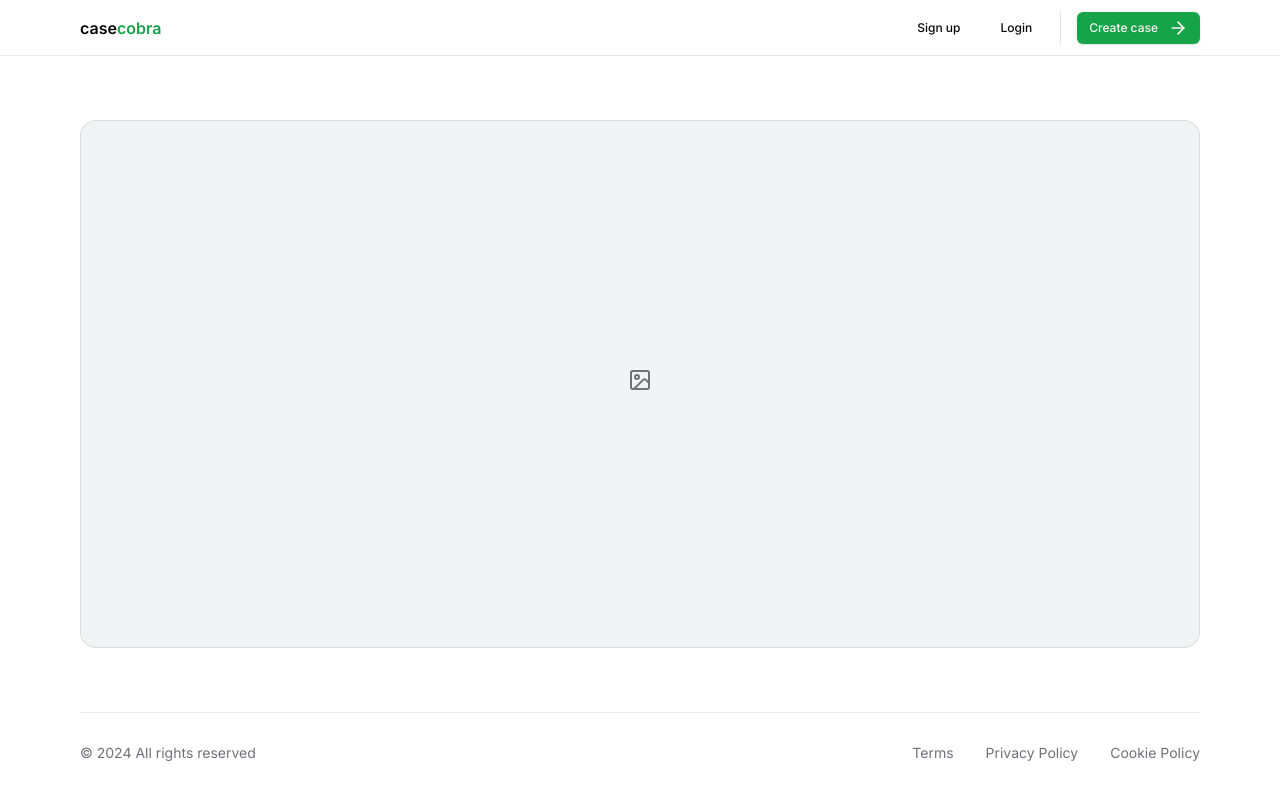
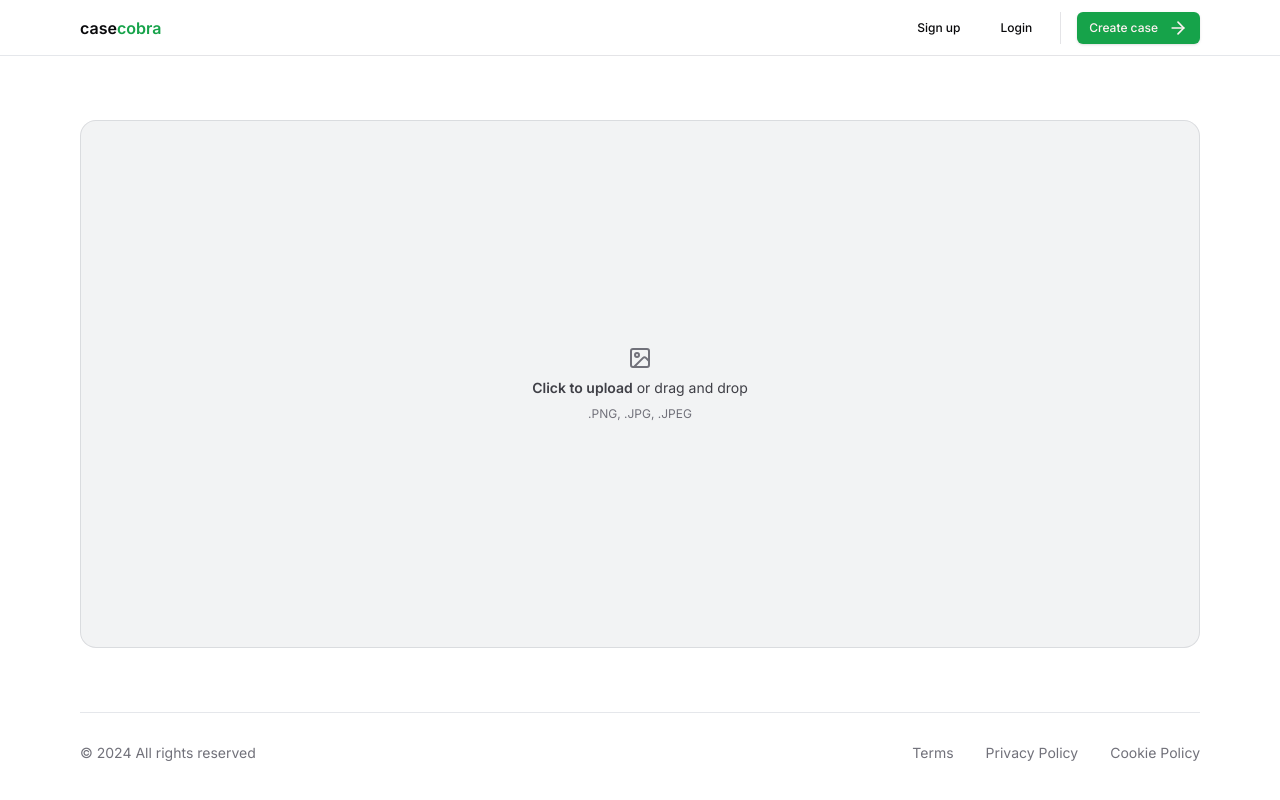
Before and after one commit to Velmor99/casecobra-pet, a Next.js app: page /configure/upload in a window 1280 px wide. Built offline with nearby package versions, Linux system fonts and the light colour scheme; no server answers.

Commit message:
done ui part of upload image page

```diff
--- a/package.json
+++ b/package.json
@@ -11,6 +11,7 @@
   "dependencies": {
     "@kinde-oss/kinde-auth-nextjs": "^2.3.6",
     "@radix-ui/react-icons": "^1.3.0",
+    "@radix-ui/react-progress": "^1.1.0",
     "@radix-ui/react-slot": "^1.1.0",
     "class-variance-authority": "^0.7.0",
     "clsx": "^2.1.1",
--- a/src/app/configure/upload/page.tsx
+++ b/src/app/configure/upload/page.tsx
@@ -1,5 +1,6 @@
 "use client";
 
+import { Progress } from "@/components/ui/progress";
 import { cn } from "@/lib/utils";
 import { Image, Loader2, MousePointerSquareDashed } from "lucide-react";
 import { useState, useTransition } from "react";
@@ -7,6 +8,7 @@
 
 const Page = () => {
   const [isDragOver, setIsDragOver] = useState<boolean>(false);
+  const [uploadProgress, setUploadProgress] = useState(0);
 
   const onDropRejected = () => {};
   const onDropAccepted = () => {
@@ -51,6 +53,35 @@
                 // eslint-disable-next-line jsx-a11y/alt-text
                 <Image className="h-6 w-6 text-zinc-500 mb-2" />
               )}
+              <div className="flex flex-col justify-center mb-2 text-sm text-zinc-700">
+                {isUploading ? (
+                  <div className="flex flex-col items-center">
+                    <p>Uploading...</p>
+                    <Progress
+                      value={uploadProgress}
+                      className="mt-2 w-40 bg-gray-300"
+                    />
+                  </div>
+                ) : isPending ? (
+                  <div className="flex flex-col items-center">
+                    <p>Redirecting, please wait...</p>
+                  </div>
+                ) : isDragOver ? (
+                  <p>
+                    <span className="font-semibold">Drop file</span>
+                    to upload
+                  </p>
+                ) : (
+                  <p>
+                    <span className="font-semibold">Click to upload</span> or
+                    drag and drop
+                  </p>
+                )}
+              </div>
+
+              {isPending ? null : (
+                <p className="text-xs text-zinc-500">.PNG, .JPG, .JPEG</p>
+              )}
             </div>
           )}
         </Dropzone>
--- /dev/null
+++ b/src/components/ui/progress.tsx
@@ -0,0 +1,28 @@
+"use client"
+
+import * as React from "react"
+import * as ProgressPrimitive from "@radix-ui/react-progress"
+
+import { cn } from "@/lib/utils"
+
+const Progress = React.forwardRef<
+  React.ElementRef<typeof ProgressPrimitive.Root>,
+  React.ComponentPropsWithoutRef<typeof ProgressPrimitive.Root>
+>(({ className, value, ...props }, ref) => (
+  <ProgressPrimitive.Root
+    ref={ref}
+    className={cn(
+      "relative h-2 w-full overflow-hidden rounded-full bg-primary/20",
+      className
+    )}
+    {...props}
+  >
+    <ProgressPrimitive.Indicator
+      className="h-full w-full flex-1 bg-primary transition-all"
+      style={{ transform: `translateX(-${100 - (value || 0)}%)` }}
+    />
+  </ProgressPrimitive.Root>
+))
+Progress.displayName = ProgressPrimitive.Root.displayName
+
+export { Progress }
```
Also changed, not shown: 1 other file (tests, documents, lock files or other folders).
